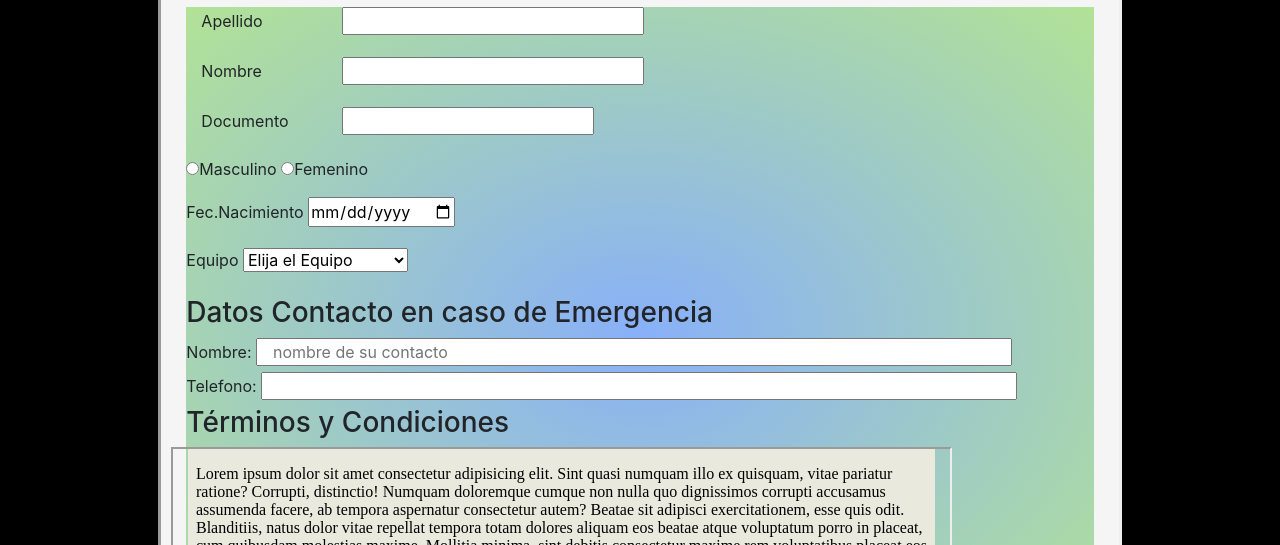
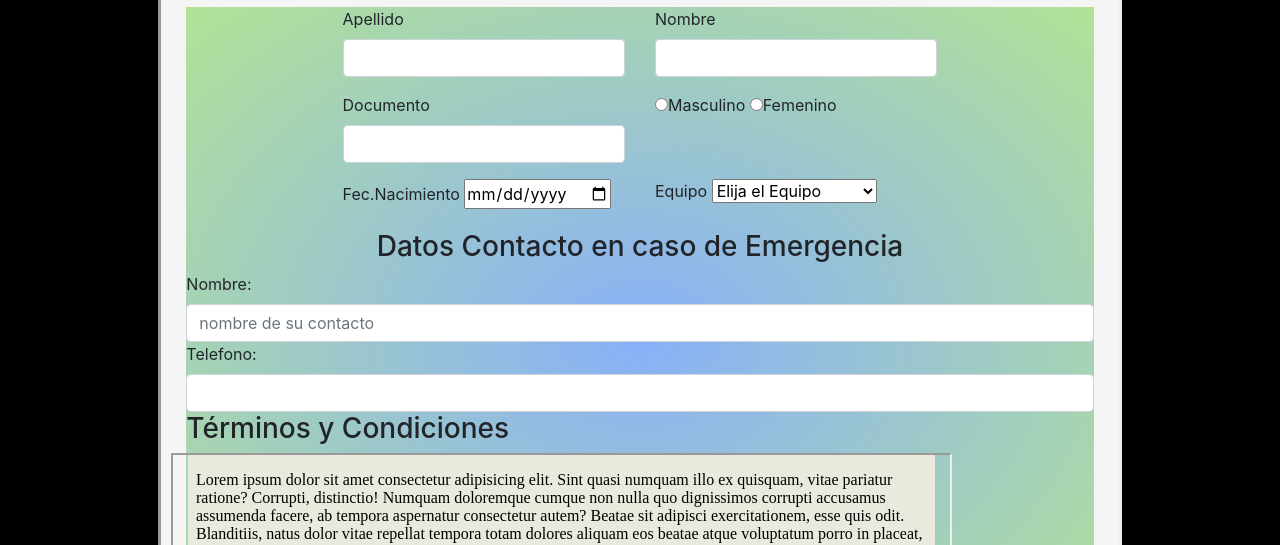
Before and after one commit to caucota/PostasAmericanas, a website: page pages/inscripcion_evento.html in a window 1280 px wide. Shown: the part 255-800 px from the top of the page. Drawn offline with nearby package versions, Linux system fonts and the light colour scheme; a small style sheet from the web is missing.

Commit message:
mas cambios para 3ra entrega

```diff
--- a/pages/inscripcion_evento.html
+++ b/pages/inscripcion_evento.html
@@ -64,29 +64,34 @@
             <article id="sectionPrincipalMisDatos" class="section_articlePrincipal col-md-10 col-lg-10 col-xl-9" >
                 <h1 class="tituloArticulo">INSCRIPCION CLUB ALAS ARGENTINAS</h1>
                 <form id="misDatosFormulario" class= "form-horizontal novedadRadial" action="felicitaciones.html" method="post">
-                    <div class="form-group" >
-                        <label for="apellido" class="form-label col-xl-2 col-sm-2">Apellido</label>
-                        <input  id="inscripcionEventosinputApellido" class="divCargaDatosText col-11 col-sm-7 col-md-7 col-lg-6 col-xl-4" type="text" name="apellido" required>
+                    <div class="row justify-content-center">
+                        <div class="form-group col-md-4">
+                            <label for="apellido" class="form-label">Apellido</label>
+                            <input  id="inscripcionEventosinputApellido" class="divCargaDatosText form-control" type="text" name="apellido" required>
                         </div>
-                    <div class="form-group" >
-                        <label for="apellido" class="form-label col-xl-2 col-sm-2">Nombre</label>
-                        <input  id="inscripcionEventosinputNombre" class="divCargaDatosText col-11 col-sm-7 col-md-7 col-lg-6 col-xl-4" type="text" name="apellido" required>
+                        <div class="form-group col-md-4" >
+                            <label for="nombre" class="form-label">Nombre</label>
+                            <input  id="inscripcionEventosinputNombre" class="divCargaDatosText form-control"  type="text" name="nombre" required>
                         </div>
-                    <div class="form-group">
-                        <label for="documento" class="form-label col-xl-2 col-sm-2">Documento</label>
-                        <input id="inscripcionEventosinputDocumento" type="number" name="documento" required>
                     </div>
-                    <div class="form-group">
-                        <div>
+                    <div class="row justify-content-center">
+                        <div class="form-group col-md-4" >
+                            <label for="documento" class="form-label">Documento</label>
+                            <input id="inscripcionEventosinputDocumento" class="divCargaDatosText form-control" type="number" name="documento" required>
+                        </div>
+                        <div class="form-group col-md-4" >
+                            <div >
                                 <input type="radio" name="genero" value="Masculino">Masculino
                                 <input type="radio" name="genero" value="Femenino">Femenino
                             </div>
                         </div>
-                    <div class="form-group">
+                    </div>
+                    <div class="row justify-content-center">
+                        <div class="form-group col-md-4">
                             <label for="fechanacimiento">Fec.Nacimiento</label>
                             <input id="inscripcionFechaNacimientoInscripcion" type="date" name="fechanacimiento" required>
                         </div>
-                    <div class="form-group">
+                        <div class="form-group  col-md-4">
                             <label for="equipo">Equipo</label>
                             <select id="inscripcionEventossectionEquipo" name="equipo" class="form-select" aria-label="Default select example">
                                 <option selected>Elija el Equipo</option>
@@ -95,17 +100,18 @@
                                 <option value="siemprepresentes">Siempre Presentes</option>
                             </select>
                         </div>
+                    </div>
                     <div id="datosContactoInscripcion" class="content">
-                        <div class="row">
-                            <h3 class="col-12">Datos Contacto en caso de Emergencia</h3>
+                        <div class="row justify-content-center">
+                            <h3 class="justify-content-center">Datos Contacto en caso de Emergencia</h3>
                             <div id="nombreContactoInscripcion" class="col-12">
                                 <label for="nombrecontacto">Nombre:</label>
-                                <input id="inputnombreContacto"  type="text" name="nombrecontacto" placeholder="nombre de su contacto"
+                                <input id="inputnombreContacto"  class="form-control" type="text" name="nombrecontacto" placeholder="nombre de su contacto"
                                     required class="col-10">
                             </div>
                             <div id="telefonoContactoInscripcion" class="col-12">
                                 <label for="telcontacto">Telefono:</label>
-                                <input type="tel" name="telcontacto" required class="col-10">
+                                <input class="form-control" type="tel" name="telcontacto" required class="col-10">
                             </div>
                         </div>
                     </div>
```
Lines whose indentation alone changed are shown as unchanged.
